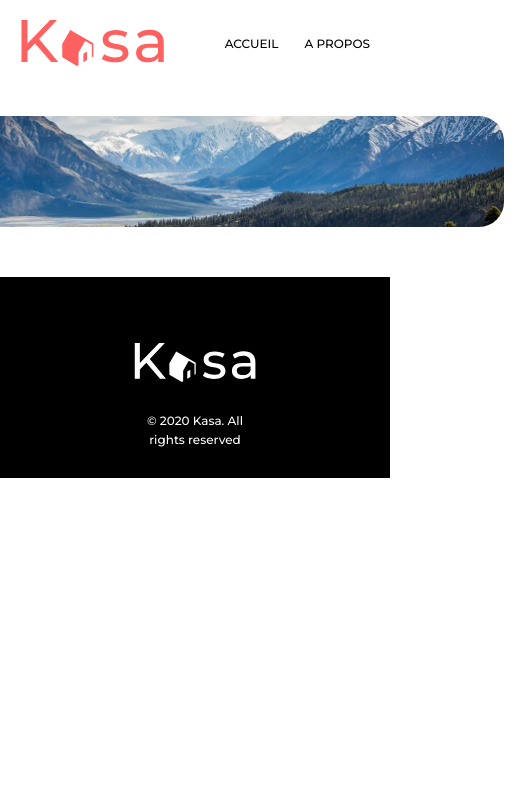
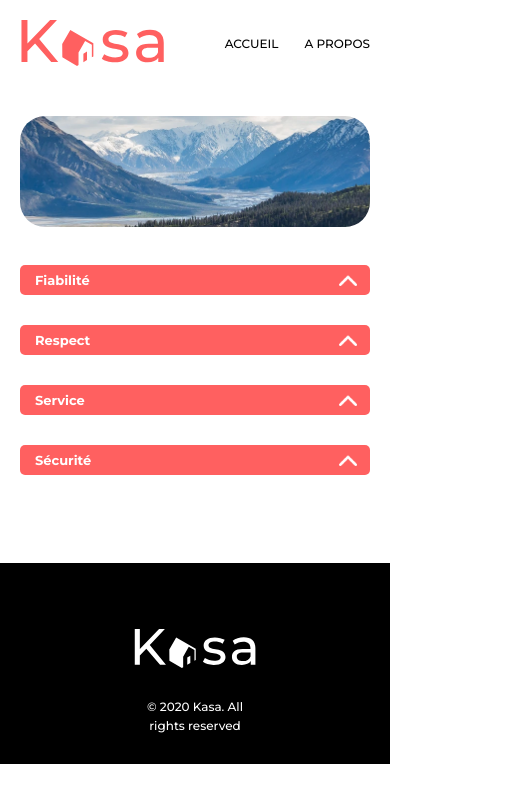
Before and after one commit to JuloDurden/Kasa, a React (Vite) app: page /about in a window 390 px wide. Shown: the top 802 px of the page, 524 px wide, since content can reach past the window. Built offline with nearby package versions, Linux system fonts and the light colour scheme.

Commit message:
About Page done
- Created Collapse component.
- Created About page :
   • Added Banner.
   • Added Cards.
   • Added content for Cards with JSON file.
   • Added Media Queries for the page.

```diff
--- a/src/components/Card/Card.jsx
+++ b/src/components/Card/Card.jsx
@@ -1,6 +1,6 @@
 import './Card.scss'
 
-function Card({ image, text}) {
+function Card({ image, text }) {
   return (
     <div className='card'>
       <img src={image} alt="" className="card__img" />
--- /dev/null
+++ b/src/components/Collapse/Collapse.jsx
@@ -0,0 +1,23 @@
+import { useState } from 'react';
+import './Collapse.scss';
+import Arrow from '../../assets/arrow.png';
+
+function Collapse({ title, text }) {
+  const [isOpen, setIsOpen] = useState(false);
+
+  const handleToggle = () => {
+    setIsOpen(!isOpen);
+  };
+
+  return (
+    <div className="collapse">
+      <div className={`collapse__bar ${isOpen ? 'open' : ''}`} onClick={handleToggle}>
+        <h2 className="collapse__bar--title">{title}</h2>
+        <img className="collapse__bar--arrow" src={Arrow} alt="" />
+      </div>
+      <p className={`collapse__description ${isOpen ? 'open' : ''}`}>{text}</p>
+    </div>
+  );
+}
+
+export default Collapse;
--- /dev/null
+++ b/src/components/Collapse/Collapse.scss
@@ -0,0 +1,83 @@
+.collapse {
+    background-color: $primary-color;
+    border-radius: 5px;
+    max-width: 1240px;
+    margin: 0 auto;
+
+    &__bar {
+      height: 54px;
+      position: relative;
+      padding-left: 15px;
+      display: flex;
+      flex-direction: row;
+      align-items: center;
+      cursor: pointer;
+
+      @media screen and (max-width: $breakpoint-xl) {
+        height: 42px;
+      }
+
+      @media screen and (max-width: $breakpoint-md) {
+        height: 30px;
+      }
+
+      &--title {
+        color: white;
+        font-size: 24px;
+
+        @media screen and (max-width:$breakpoint-xl) {
+            font-size: 18.5px;
+        }
+
+        @media screen and (max-width:$breakpoint-md) {
+            font-size: 13px;
+        }
+      }
+
+      &--arrow {
+        position: absolute;
+        right: 20px;
+        z-index: 1;
+        transition: transform 0.3s ease-in-out;
+
+        @media screen and (max-width:$breakpoint-xl) {
+            width: 30px;
+        }
+
+        @media screen and (max-width:$breakpoint-md) {
+            right: 10px;
+            width: 24px;
+        }
+      }
+
+      &.open &--arrow {
+        transform: rotate(-180deg);
+      }
+    }
+
+    &__description {
+      background-color: $secondary-color;
+      border-bottom-left-radius: 5px;
+      border-bottom-right-radius: 5px;
+      padding: 0 20px;
+      font-size: 18px;
+      max-height: 0;
+      overflow: hidden;
+      transition: max-height 0.3s ease-in-out, padding 0.3s ease-in-out;
+
+      @media screen and (max-width: $breakpoint-xl) {
+        padding: 0 16px;
+        font-size: 16px;
+      }
+
+      @media screen and (max-width: $breakpoint-md) {
+        padding: 0 12px;
+        font-size: 13px;
+      }
+
+      &.open {
+        padding: 20px;
+        max-height: 500px; /* Vous pouvez ajuster cette valeur en fonction de la hauteur maximale de votre contenu */
+      }
+    }
+  }
--- /dev/null
+++ b/src/data/about.json
@@ -0,0 +1,22 @@
+[
+    {
+        "id": "about01",
+        "title": "Fiabilité",
+        "description": "Les annonces postées sur Kasa garantissent une fiabilité totale. Les photos sont conformes aux logements, et toutes les informations sont régulièrement vérifiées par nos équipes."
+    },
+    {
+        "id": "about02",
+        "title": "Respect",
+        "description": "La bienveillance fait partie des valeurs fondatrices de Kasa. Tout comportement discriminatoire ou de perturbation du voisinage entraînera une exclusion de notre plateforme."
+    },
+    {
+        "id": "about03",
+        "title": "Service",
+        "description": "La qualité du services est au cœur de notre engagement chez Kasa. Nous veillons à ce que chaque interaction, que ce soit avec nos hôtes ou nos locataires, soit empreinte de respect et de bienveillance."
+    },
+    {
+        "id": "about04",
+        "title": "Sécurité",
+        "description": "La sécurité est la priorité de Kasa. Aussi bien pour nos hôtes que pour les voyageurs, chaque logement correspond aux critères de sécurité établis par nos services. En laissant une note aussi bien à l'hôte qu'au locataire, cela permet à nos équipes de vérifier que les standards sont bien respectés. Nous organisons également des ateliers sur la sécurité domestique pour nos hôtes."
+    }
+]
--- a/src/pages/About/About.jsx
+++ b/src/pages/About/About.jsx
@@ -1,5 +1,12 @@
+// Importation des composants
 import Banner from "../../components/Banner/Banner"
+import Collapse from "../../components/Collapse/Collapse"
+
+// Importation de l'image de la banner et des éléments du collapse
 import aboutBanner from '../../assets/about-banner.webp'
+import aboutData from '../../data/about.json'
+
+// Importation du fichier de style
 import './About.scss'
 
 function About() {
@@ -8,6 +15,11 @@ function About() {
           <div className="about__banner">
             <Banner image={aboutBanner} />
           </div>
+          <div className="about__collapse">
+            {aboutData.map((about) => (
+              <Collapse key={about.id} title={about.title} text={about.description} />
+            ))}
+          </div>
         </main>
     )
   }
--- a/src/pages/About/About.scss
+++ b/src/pages/About/About.scss
@@ -1,4 +1,25 @@
 .about {
+    &__banner {
+        display: flex;
+        justify-content: center;
+        width: 100%;
+    }
 
+    &__collapse {
+        margin: 38px auto;
+        display: flex;
+        flex-direction: column;
+        width: calc(100% - 217px);
+        max-width: 1023px;
+        gap: 30px;
 
+        @media screen and (max-width:$breakpoint-xl) {
+            width: calc(100% - 108.5px);
+        }
+
+        @media screen and (max-width:$breakpoint-md) {
+            width: 100%;
+            padding: 0 20px;
+        }
+    }
 }
```
Also changed, not shown: src/assets/arrow.png (added).
